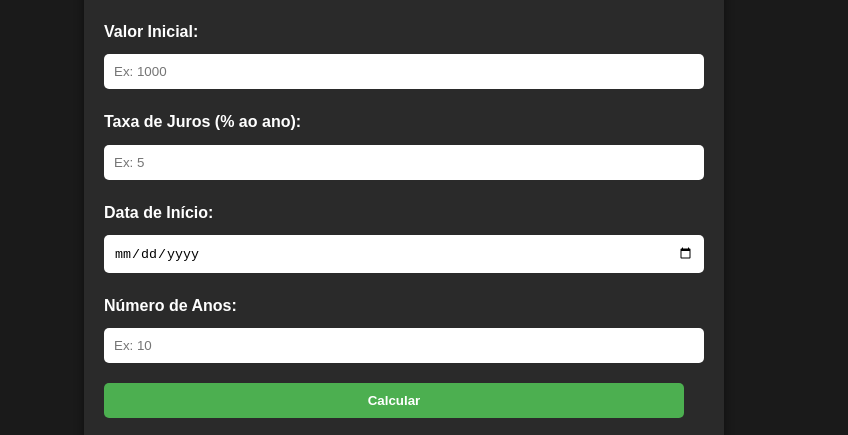
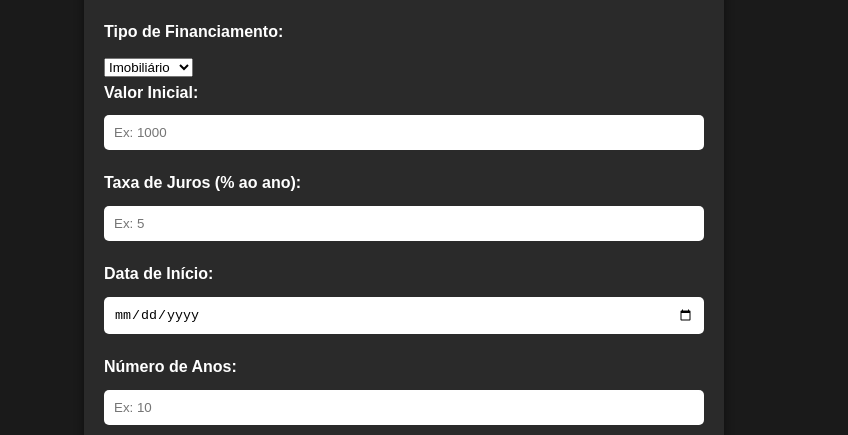
Before and after one commit to muriloffsan/mat-finan, a plain HTML site: page pagina-simulador/simulador.html in a window 1280 px wide. Shown: the part 298-733 px from the top of the page, without its empty margins (236-1084 px from the left). Drawn offline with nearby package versions, Linux system fonts and the light colour scheme.

Commit message:
simulador

```diff
--- a/pagina-simulador/simulador.html
+++ b/pagina-simulador/simulador.html
@@ -27,17 +27,23 @@
     <div class="form-box">
       <h1>Simulador Financeiro</h1>
       <form id="simuladorForm">
+          <label for="tipoFinanciamento">Tipo de Financiamento:</label>
+          <select id="tipoFinanciamento" name="tipoFinanciamento">
+              <option value="imobiliario">Imobiliário</option>
+              <option value="automotivo">Automotivo</option>
+          </select>
+
           <label for="valorInicial">Valor Inicial:</label>
-            <input type="number" id="valorInicial" placeholder="Ex: 1000" required>
+          <input type="number" id="valorInicial" name="valorInicial" placeholder="Ex: 1000" required>
 
           <label for="taxaJuros">Taxa de Juros (% ao ano):</label>
-            <input type="number" id="taxaJuros" placeholder="Ex: 5" required>
+          <input type="number" id="taxaJuros" name="taxaJuros" placeholder="Ex: 5" required>
 
           <label for="dataInicio">Data de Início:</label>
-            <input type="date" id="dataInicio" required>
+          <input type="date" id="dataInicio" name="dataInicio" required>
 
           <label for="anos">Número de Anos:</label>
-            <input type="number" id="anos" placeholder="Ex: 10" required>
+          <input type="number" id="anos" name="anos" placeholder="Ex: 10" required>
 
           <button type="submit">Calcular</button>
       </form>
```
Lines whose indentation alone changed are shown as unchanged.
